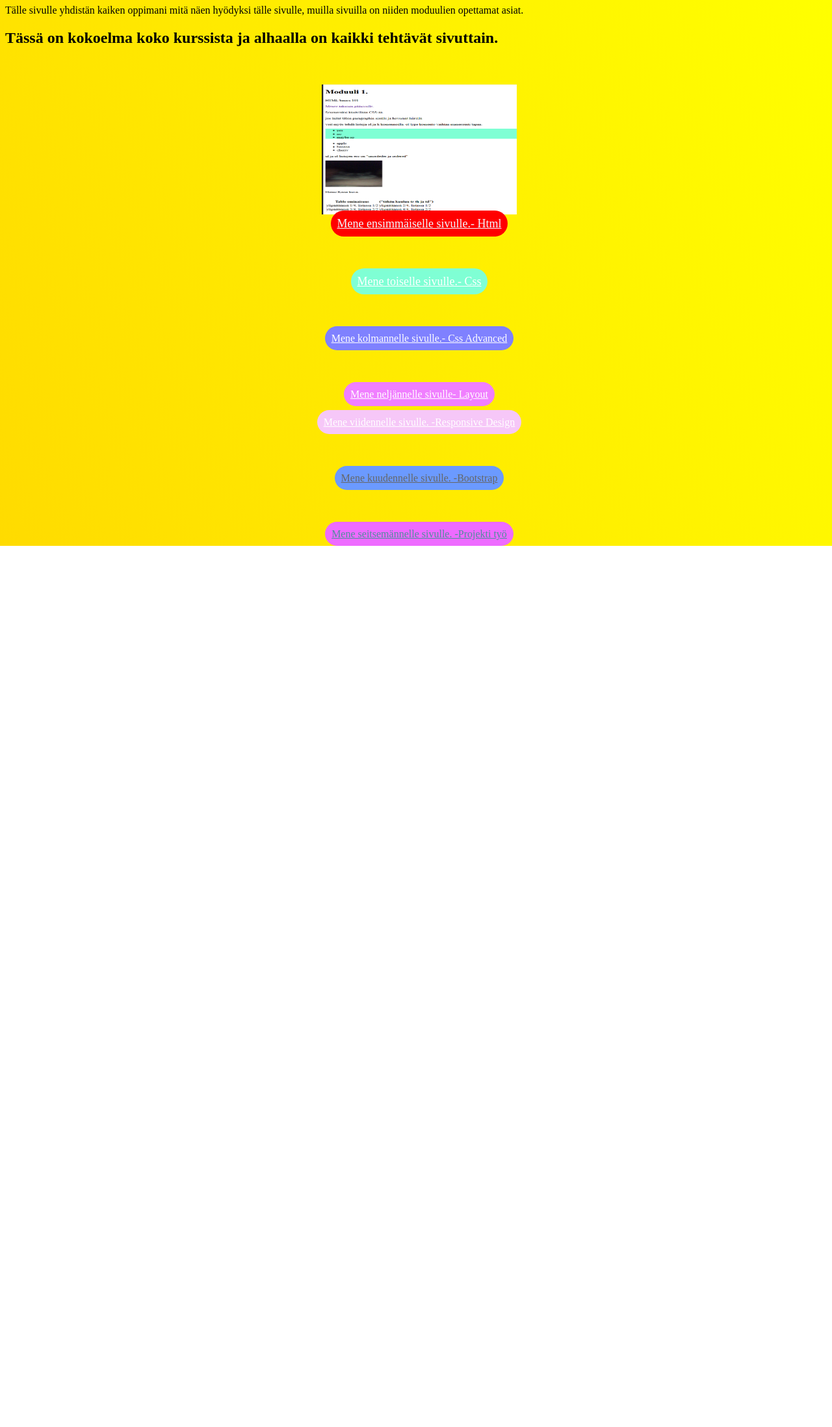
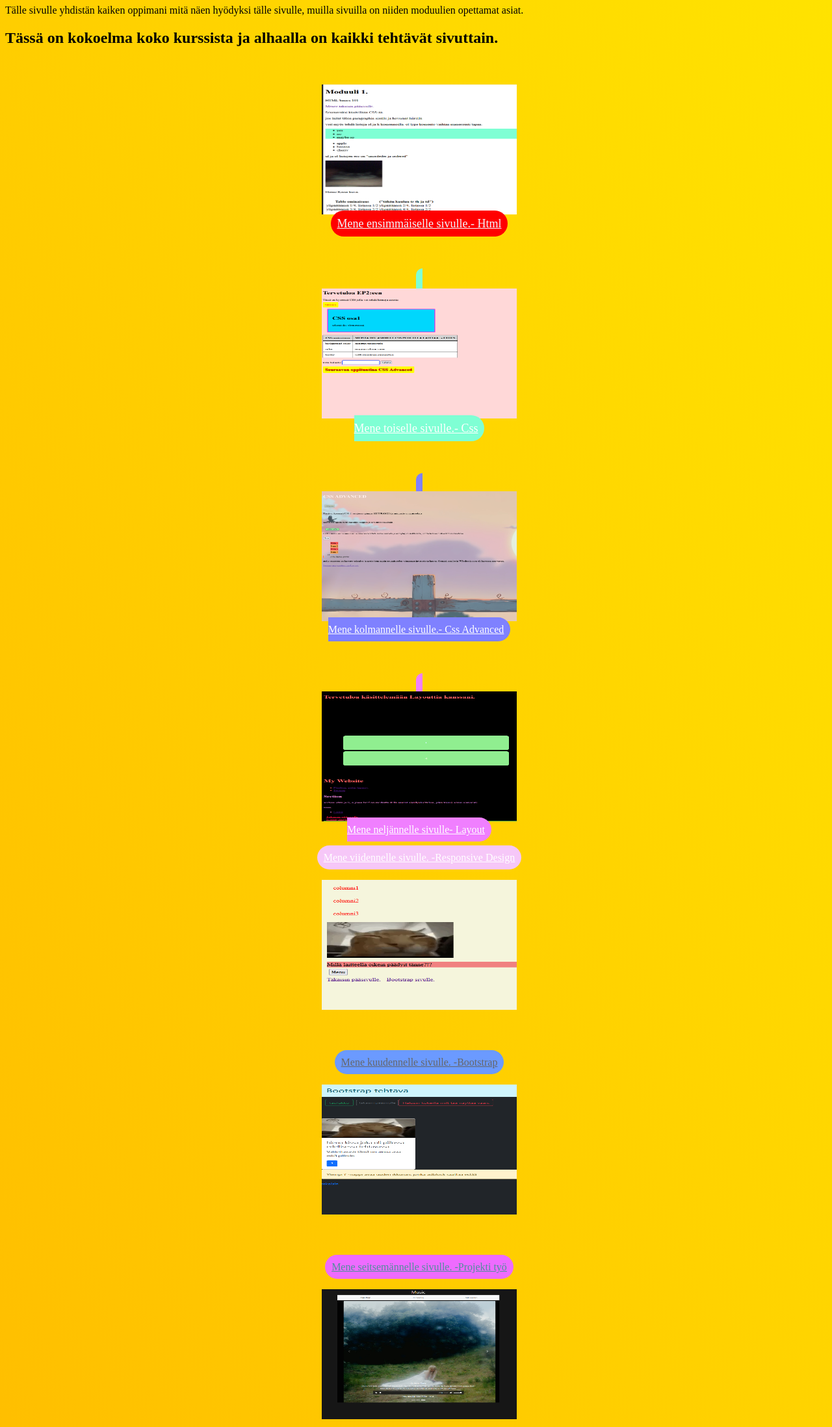
Before and after one commit to KimmoViik/Websivustokehitys_syksy2025, a plain HTML site: page index.html in a window 1280 px wide. Shown: the part 73-2269 px from the top of the page at 65% size. Before the commit the page ends 913 px from the top, so only its background shows below. Drawn offline with Linux system fonts and the light colour scheme.

Commit message:
Finished, (laitoin kuvat ekalle sivulle)

```diff
--- a/index.html
+++ b/index.html
@@ -17,18 +17,24 @@
             </div>
         <br>
         <div class="Card2"><a style="font-size: large;" href="../Websivustokehitys_syksy2025/WS02_CSS/index.html">
+        <div class="pic2"><img src="../Websivustokehitys_syksy2025/Pictures/webpage2.png" width="300px" height="200px" alt="pic for ws2"></div>
             Mene toiselle sivulle.- Css</a></div>
         <br>
         <div class="Card3"><a href="../Websivustokehitys_syksy2025/WS03_CSS_ADVANCED/index.html">
+        <div class="pic3"><img src="../Websivustokehitys_syksy2025/Pictures/webpage3.png" width="300px" height="200px" alt="pic for ws3"></div>
             Mene kolmannelle sivulle.- Css Advanced</a></div>
             <br>
         <div class="Card4"><a href="../Websivustokehitys_syksy2025/WS04_Layout/index.html">
+        <div class="pic4"><img src="../Websivustokehitys_syksy2025/Pictures/webpage4.png" width="300px" height="200px" alt="pic for ws4"></div>
             Mene neljännelle sivulle- Layout</a></div>
             <div class="Card5"><a href="../Websivustokehitys_syksy2025/WS05_Responsive_design/index.html">Mene viidennelle sivulle. -Responsive Design</a></div>
+            <div class="pic5"><img src="../Websivustokehitys_syksy2025/Pictures/webpage5.png" width="300px" height="200px" alt="pic for ws5"></div>
             <br>
             <div class="Card6"><a href="../Websivustokehitys_syksy2025/WS06_Bootstrap/index.html">Mene kuudennelle sivulle. -Bootstrap</a></div>
+            <div class="pic6"><img src="../Websivustokehitys_syksy2025/Pictures/webpage6.png" width="300px" height="200px" alt="pic for ws6"></div>
             <br>
             <div class="Card7"><a href="../Websivustokehitys_syksy2025/WS07_projekti/index.html">Mene seitsemännelle sivulle. -Projekti työ</a></div>
+            <div class="pic7"><img src="../Websivustokehitys_syksy2025/Pictures/webpage7.png" width="300px" height="200px" alt="pic for ws7"></div>
         </div>
 
     </body>
--- a/style_main.css
+++ b/style_main.css
@@ -34,7 +34,7 @@ body {
   background-color: #ff0000;
   border-radius: 20px;
 }
-.pic1 a{
+.pic1 a, .pic2 a, .pic3 a, .pic4 a, .pic5 a, .pic6 a, .pic7 a{
   width: 300px;
   height: 300px;
 }
```
Also changed, not shown: Pictures/webpage2.png (added), Pictures/webpage3.png (added), Pictures/webpage4.png (added), Pictures/webpage5.png (added), Pictures/webpage6.png (added), Pictures/webpage7.png (added).
